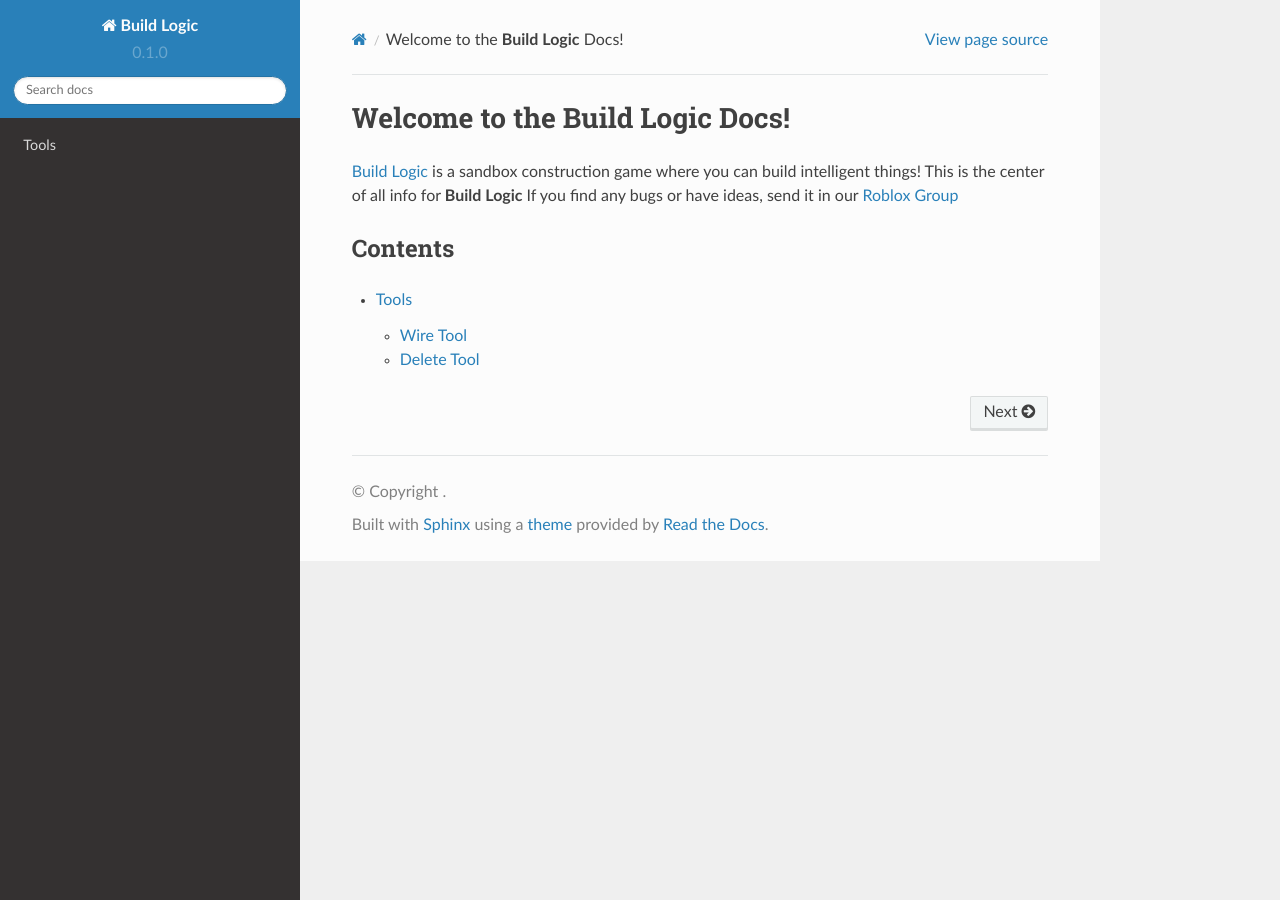
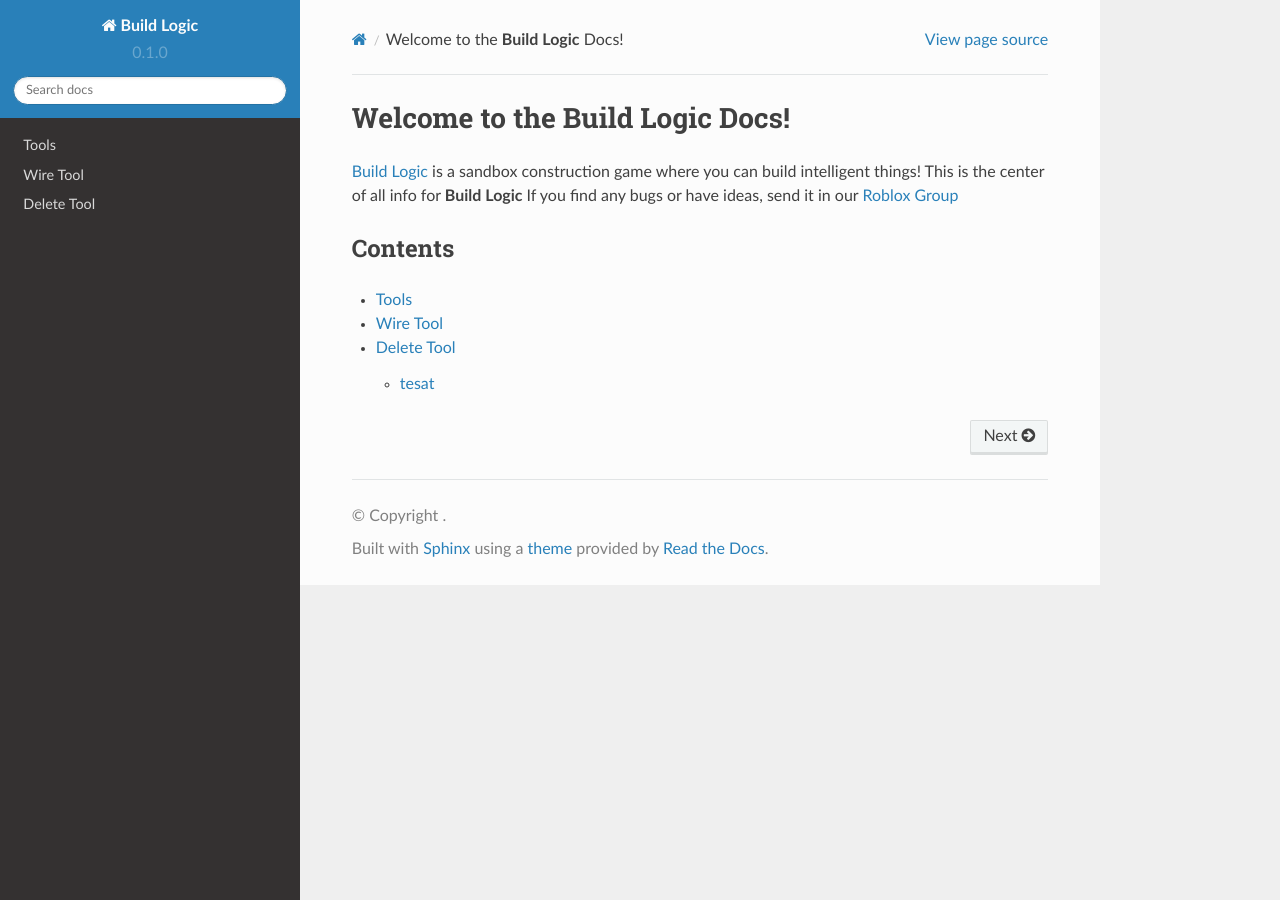
Before and after one commit to BuildLogicDocs/Build-Logic-Documentation, a Sphinx documentation site: the page built from docs/source/index.rst, in a window 1280 px wide. Built offline with Sphinx 7.4.7 and the Read the Docs theme 2.0.0, drawn with Linux system fonts in a browser that asks for light colours.

Commit message:
Learning how to do things

```diff
--- a/docs/source/tools.rst
+++ b/docs/source/tools.rst
@@ -4,7 +4,7 @@
 This section talks about how to use the tools.
 
 Wire Tool
----------
+=========
 
 The wire tool allows you to connect an output pin to an input pin.
 To connect 2 pins, click on one pin, then click on the second pin.
@@ -18,9 +18,7 @@
 
 
 Delete Tool
------------
+===========
 
-Test
-
-### Delete
-Test
+tesat
+-----
```
